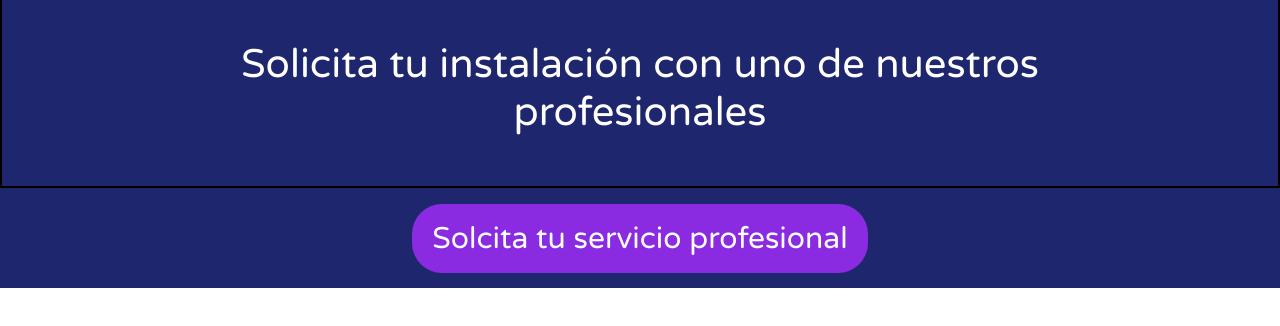
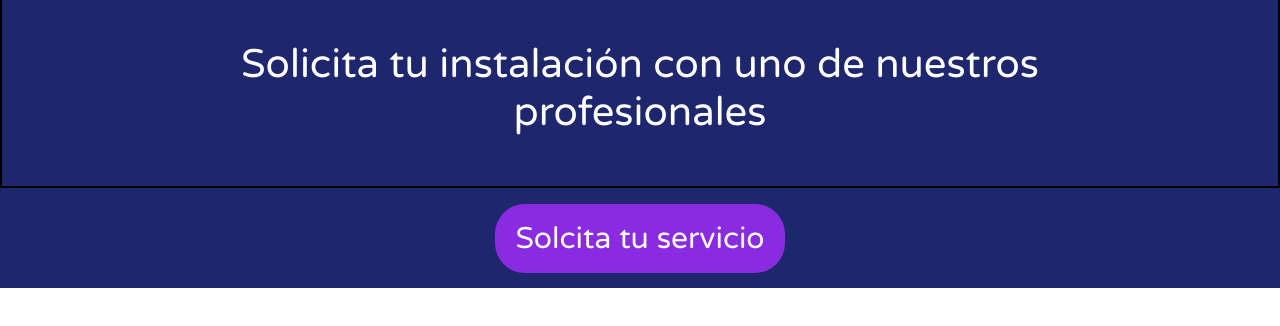
Before and after one commit to th3founder/itasim2, a plain HTML site: page index.html in a window 1280 px wide. Shown: the part 82-408 px from the top of the page. Drawn offline with Linux system fonts and the light colour scheme.

Commit message:
errores 2.0

```diff
--- a/index.html
+++ b/index.html
@@ -36,7 +36,7 @@
         </section>
     </main>
     <footer class="footer-container">
-        <a href="">Solcita tu servicio profesional</a>
+        <a href="">Solcita tu servicio</a>
     </footer>
 </body>
 </html>
```
